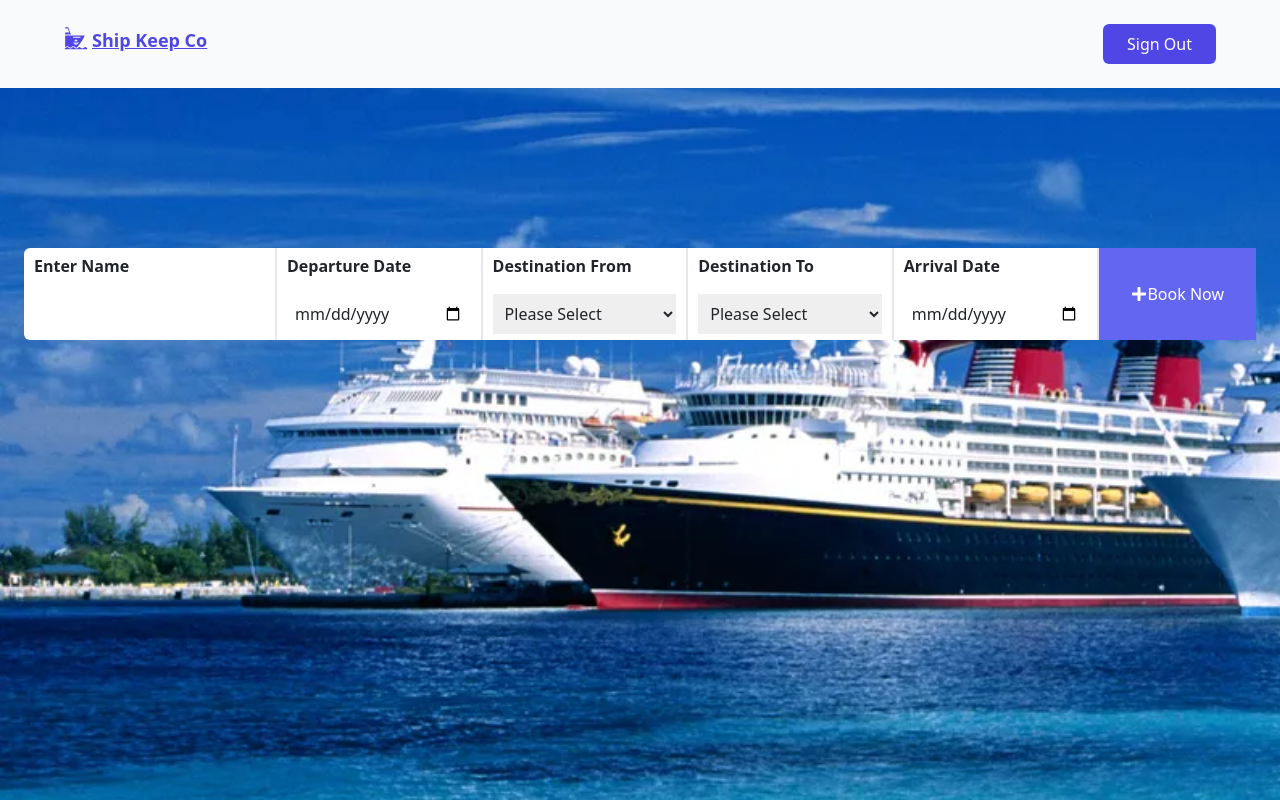
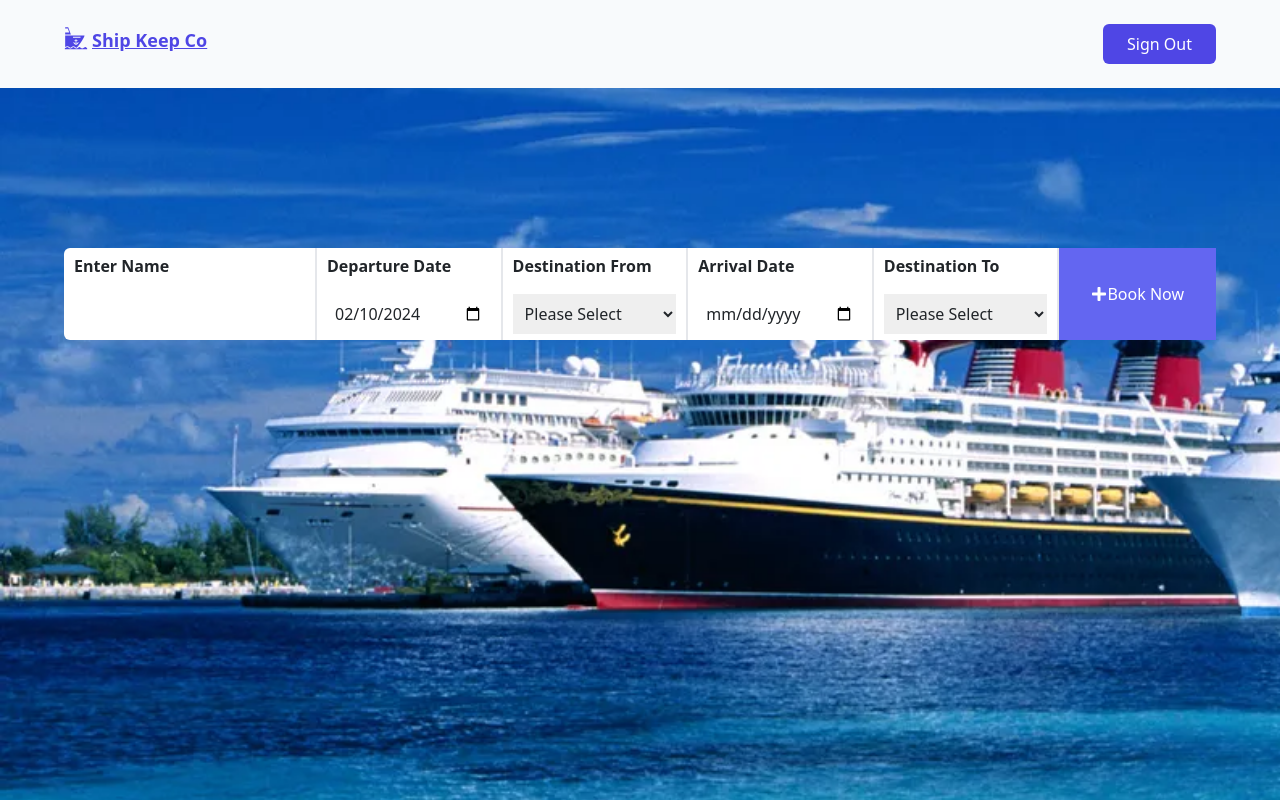
Before and after one commit to JohnBossco/Take-Home-Project, a React (Create React App) app in the folder frontend/: page /home in a window 1280 px wide. Shown: the top 800 px of the page. Built offline with nearby package versions, Linux system fonts and the light colour scheme.

Commit message:
Departure Dates are formated correct

```diff
--- a/frontend/package.json
+++ b/frontend/package.json
@@ -8,6 +8,7 @@
     "@testing-library/user-event": "^13.5.0",
     "axios": "^1.6.7",
     "bootstrap": "^5.3.2",
+    "date-fns": "^3.3.1",
     "react": "^18.2.0",
     "react-dom": "^18.2.0",
     "react-icons": "^5.0.1",
--- a/frontend/src/homePageComponents/Booking.js
+++ b/frontend/src/homePageComponents/Booking.js
@@ -1,5 +1,7 @@
-import React from 'react'
+import React, {useState} from 'react'
 import { FaPlus } from "react-icons/fa";
+import { format } from "date-fns";
+
 
 const Booking = () =>{
 
@@ -8,9 +10,30 @@ const Booking = () =>{
     console.log(e.target.value);
   }
 
+
+  let defaultDate = new Date().toISOString().split("T")[0]
+  console.log(defaultDate)
+
+
+  const [curDeptDate, setDeptDate] = useState(defaultDate)
+  console.log(curDeptDate, setDeptDate)
+
+
+
+  let almostFix = curDeptDate.split("-").join(",")
+  console.log(almostFix)
+
+
+
+  let dateFix = format(new Date(almostFix), "M/d/yyyy")
+  console.log(dateFix)
+
+
+
+
   return (
   <div className='md:mt-[160px] mt-[50px] mx-4 relative'>
-    <div className='bg-white rounded-md max-w-6x1 w-full mx-auto'>
+    <div className='bg-white rounded-md max-w-6xl w-full mx-auto'>
         <form className='flex flex-col md:flex-row'>
 
          {/* Name */}
@@ -25,7 +48,7 @@ const Booking = () =>{
           {/* Boarding date */}
           <div className='py-1.5 px-2.5 flex-1 border-r-2'>
             <p><strong>Departure Date</strong></p>
-            <input type='date' name='date' required className='outline-none p-2 w-full'/>
+            <input defaultValue={defaultDate} onChange={(e) => setDeptDate(e.target.value)} type='date' name='date' required className='outline-none p-2 w-full'/>
           </div>
 
          {/* from  */}
@@ -40,6 +63,12 @@ const Booking = () =>{
                 <option value="" >Locations Europe B</option>
               </select>
             </div>
+          </div>
+
+          {/* Arrival Date  */}
+          <div className='py-1.5 px-2.5 flex-1 border-r-2'>
+            <strong><p>Arrival Date</p></strong>
+            <input type='date' name='date' required className='outline-none p-2 w-full'/>
           </div>
 
           {/* destination to */}
@@ -57,11 +86,7 @@ const Booking = () =>{
             </div>
           </div>
 
-          {/* Arrival Date  */}
-          <div className='py-1.5 px-2.5 flex-1 border-r-2'>
-            <strong><p>Arrival Date</p></strong>
-            <input type='date' name='date' required className='outline-none p-2 w-full'/>
-          </div>
+
 
           {/* Book Button */}
           <button onClick={(e) => handleBook(e)} type='submit' className='bg-indigo-500 text-white px-8 py-1 space-x-2 text-c flex items-center justify-center'><FaPlus className='mr=1' />Book Now</button>
```
Also changed, not shown: 2 other files (tests, documents, lock files or other folders).
